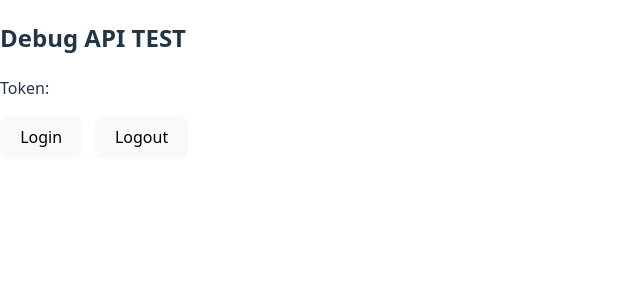
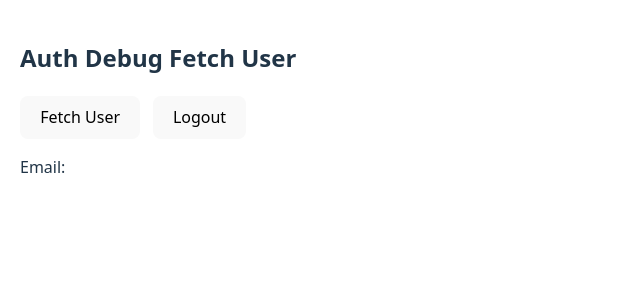
Before and after one commit to princesuke/cc20-react-auth-app1, a React (Vite) app in the folder app1/: page /auth-debug in a window 1280 px wide. Shown: the top 300 px of the page, without its empty margins (0-640 px from the left). Built offline with nearby package versions, Linux system fonts and the light colour scheme.

Commit message:
feat: update auth

```diff
--- a/app1/package.json
+++ b/app1/package.json
@@ -11,6 +11,7 @@
   },
   "dependencies": {
     "axios": "^1.10.0",
+    "jwt-decode": "^4.0.0",
     "react": "^19.1.0",
     "react-dom": "^19.1.0",
     "react-hook-form": "^7.58.0",
--- a/app1/src/App.jsx
+++ b/app1/src/App.jsx
@@ -1,9 +1,15 @@
-import DebugPage from "./pages/DebugPage"
-
+// import DebugPage from "./pages/DebugPage"
+// import AuthDebugPage from "./pages/AuthDebugPage"
+import AppRouter from "./routes/AppRouter"
 
 function App() {
 
-  return <DebugPage />
+  return <AppRouter />
+
+  // return <>
+  //     <DebugPage />
+  //     <AuthDebugPage />
+  //   </>
 
 }
 
--- a/app1/src/libs/axios.js
+++ b/app1/src/libs/axios.js
@@ -1,4 +1,5 @@
 import axios from "axios";
+import { useAuthStore } from "../stores/authStore";
 
 const baseConfig = {
   baseURL: "http://localhost:3000/api",
@@ -6,3 +7,11 @@ const baseConfig = {
 };
 
 export const publicApi = axios.create(baseConfig);
+
+export const authApi = axios.create(baseConfig);
+
+authApi.interceptors.request.use((config) => {
+  const accessToken = useAuthStore.getState().accessToken;
+  if (accessToken) config.headers.Authorization = `Bearer ${accessToken}`;
+  return config;
+});
--- /dev/null
+++ b/app1/src/pages/AuthDebugPage.jsx
@@ -0,0 +1,17 @@
+import { useAuthStore } from "../stores/authStore";
+
+export default function AuthDebugPage() {
+    const user = useAuthStore((state) => state.user);
+    const fetchUser = useAuthStore((state) => state.fetchUser);
+    const logout = useAuthStore((state) => state.logout);
+
+
+    return (
+        <div style={{ padding: 20 }}>
+            <h2>Auth Debug Fetch User</h2>
+            <button onClick={fetchUser}>Fetch User</button> &nbsp;&nbsp;
+            <button onClick={logout}>Logout</button>
+            <p>Email: {user?.email}</p>
+        </div>
+    )
+}
--- /dev/null
+++ b/app1/src/pages/DashboardPage.jsx
@@ -0,0 +1,14 @@
+import { useAuthStore} from "../stores/authStore";
+
+export default function DashboardPage() {
+    const user = useAuthStore((state) => state.user);
+    const logout = useAuthStore((state) => state.logout);
+
+    return (
+        <div style={{padding: 20}}>
+            <h1>Welcome, {user?.email}</h1>
+            <div>id: {user?.id}</div><br/>
+            <button onClick={logout}>Logout</button>
+        </div>
+    )
+}
--- a/app1/src/pages/DebugPage.jsx
+++ b/app1/src/pages/DebugPage.jsx
@@ -1,4 +1,4 @@
-import { useEffect } from "react";
+// import { useEffect } from "react";
 import { useAuthStore } from "../stores/authStore"
 
 
--- /dev/null
+++ b/app1/src/pages/ForgotPasswordPage.jsx
@@ -0,0 +1,42 @@
+import {useForm} from "react-hook-form"
+import { useState } from "react";
+import { sendForgotPassword } from '../services/authService';
+
+export default function ForgotPasswordPage() {
+
+    const { register, handleSubmit } = useForm();
+    const [resetLink, setResetLink] = useState(null);
+
+    const onSubmit = async (data) => {
+        try {
+            const link = await sendForgotPassword(data.email);
+            setResetLink(link);
+        } catch(err) {
+            alert("error: " + err.message);
+        }
+    }
+
+    return (
+        <div style={{padding: 20}}>
+            <h2>Forgot Password Page</h2>
+            <form onSubmit={handleSubmit(onSubmit)}>
+                <div>
+                    <label>Email: </label>
+                    <input type="email" {...register("email")} />
+                </div><br/>
+                <button>Send Reset Password</button>
+            </form>
+
+
+            {resetLink &&
+                <div style={{marginTop: 20}}>
+                    ลิงค์สำหรับ reset password: <br/>
+                    <a href={resetLink} target="_blank">
+                        คลิกเพื่อ Reset Password
+                    </a>
+
+                </div>
+            }
+        </div>
+    )
+}
--- /dev/null
+++ b/app1/src/pages/LoginPage.jsx
@@ -0,0 +1,40 @@
+import { useAuthStore } from "../stores/authStore"
+import { useForm } from "react-hook-form";
+// import { useNavigate } from "react-router";
+
+
+export default function LoginPage() {
+    const login = useAuthStore((state) => state.login);
+    // const navigate = useNavigate();
+
+    const {
+        register,
+        handleSubmit,
+        // formState: { errors}
+    } = useForm();
+
+    const onSubmit = async (data) => {
+        try {
+            await login(data.email, data.password);
+            // navigate("/auth-debug");
+        } catch {
+            alert("Login failed");
+        }
+    }
+
+    return <div>
+        <form onSubmit={handleSubmit(onSubmit)}>
+            <h2>Login Page</h2>
+            <div>
+                Email: &nbsp;
+                <input {...register("email")} />
+            </div>
+            <div>
+                Password: &nbsp;
+                <input type="password" {...register("password")} />
+            </div>
+            <br/>
+            <button type="submit">Login</button>
+        </form>
+    </div>
+}
--- /dev/null
+++ b/app1/src/routes/AppRouter.jsx
@@ -0,0 +1,29 @@
+import { useEffect } from "react";
+import {BrowserRouter, Routes, Route, Navigate} from "react-router";
+import LoginPage from "../pages/LoginPage";
+import AuthDebugPage from  "../pages/AuthDebugPage";
+import DashboardPage from "../pages/DashboardPage";
+import ForgotPasswordPage from "../pages/ForgotPasswordPage";
+
+import {useAuthStore} from "../stores/authStore";
+
+export default function AppRouter() {
+    const user = useAuthStore((state) => state.user);
+    const fetchUser = useAuthStore((state) => state.fetchUser);
+
+    useEffect(() => {
+        fetchUser();
+    }, []);
+
+    return (
+        <BrowserRouter>
+            <Routes>
+                <Route path="/"
+                element={user ? <DashboardPage /> : <Navigate to="/login" replace />} />
+                <Route path="/login" element={!user ? <LoginPage /> : <Navigate to="/" replace />} />
+                <Route path="/auth-debug" element={<AuthDebugPage />} />
+                <Route path="/forgot-password" element={<ForgotPasswordPage />} />
+            </Routes>
+        </BrowserRouter>
+    )
+}
--- a/app1/src/services/authService.js
+++ b/app1/src/services/authService.js
@@ -1,6 +1,16 @@
-import { publicApi } from "../libs/axios";
+import { publicApi, authApi } from "../libs/axios";
 
 export async function login(email, password) {
   const res = await publicApi.post("/auth/login", { email, password });
   return res.data.accessToken;
 }
+
+export async function fetchMe() {
+  const res = await authApi.get("/auth/me");
+  return res.data;
+}
+
+export async function sendForgotPassword(email) {
+  const res = await publicApi.post("/auth/forgot-password", { email });
+  return res.data.link;
+}
--- a/app1/src/stores/authStore.js
+++ b/app1/src/stores/authStore.js
@@ -1,11 +1,38 @@
 import { create } from "zustand";
+import { persist } from "zustand/middleware";
 import * as authService from "../services/authService";
 
-export const useAuthStore = create((set) => ({
-  accessToken: null,
-  login: async (email, password) => {
-    const accessToken = await authService.login(email, password);
-    set({ accessToken });
-  },
-  logout: () => set({ accessToken: null }),
-}));
+import { isTokenExpired } from "../utils/tokenUtils";
+
+export const useAuthStore = create(
+  persist(
+    (set, get) => ({
+      accessToken: null,
+      user: null,
+      login: async (email, password) => {
+        const accessToken = await authService.login(email, password);
+        set({ accessToken });
+
+        get().fetchUser();
+      },
+      logout: () => set({ accessToken: null, user: null }),
+      fetchUser: async () => {
+        const token = get().accessToken;
+        if (!token) return;
+
+        if (isTokenExpired(token)) {
+          console.warn("Token หมดอายุ");
+          return get().logout();
+        }
+
+        try {
+          const user = await authService.fetchMe();
+          set({ user });
+        } catch {
+          get().logout();
+        }
+      },
+    }), //set
+    { name: "auth-storage" }
+  ) //persist
+);
--- /dev/null
+++ b/app1/src/utils/tokenUtils.js
@@ -0,0 +1,10 @@
+import { jwtDecode } from "jwt-decode";
+
+export function isTokenExpired(token) {
+  try {
+    const { exp } = jwtDecode(token);
+    return Date.now() >= exp * 1000;
+  } catch {
+    return true;
+  }
+}
```
Also changed, not shown: 1 other file (tests, documents, lock files or other folders).
